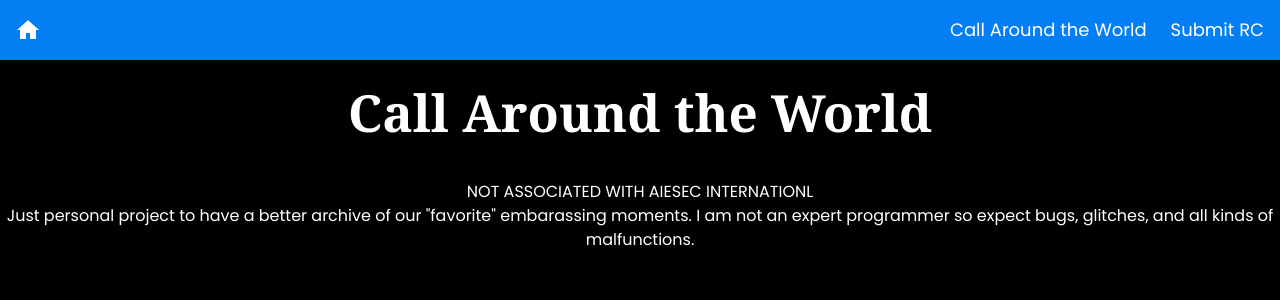
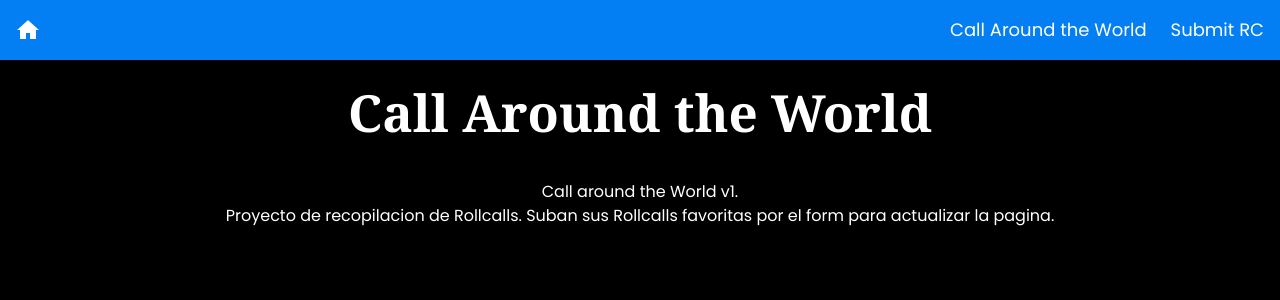
Before and after one commit to PerezCA18/CallAroundtheWorld, a React (Vite) app: page /callaroundtheworld in a window 1280 px wide. Shown: the top 300 px of the page. Built offline with nearby package versions, Linux system fonts and the light colour scheme.

Commit message:
Update AboutUs.jsx

```diff
--- a/src/pages/AboutUs.jsx
+++ b/src/pages/AboutUs.jsx
@@ -9,8 +9,8 @@
                     Call Around the World</h1>
             </div>
             <div className="text-white">
-                <h3 className="text-white">NOT ASSOCIATED WITH AIESEC INTERNATIONL{"\n"}</h3>
-                <p>Just personal project to have a better archive of our "favorite" embarassing moments. I am not an expert programmer so expect bugs, glitches, and all kinds of malfunctions.</p>
+                <h3 className="text-white">Call around the World v1.{"\n"}</h3>
+                <p>Proyecto de recopilacion de Rollcalls. Suban sus Rollcalls favoritas por el form para actualizar la pagina.</p>
 
             </div>
         </div>
```
